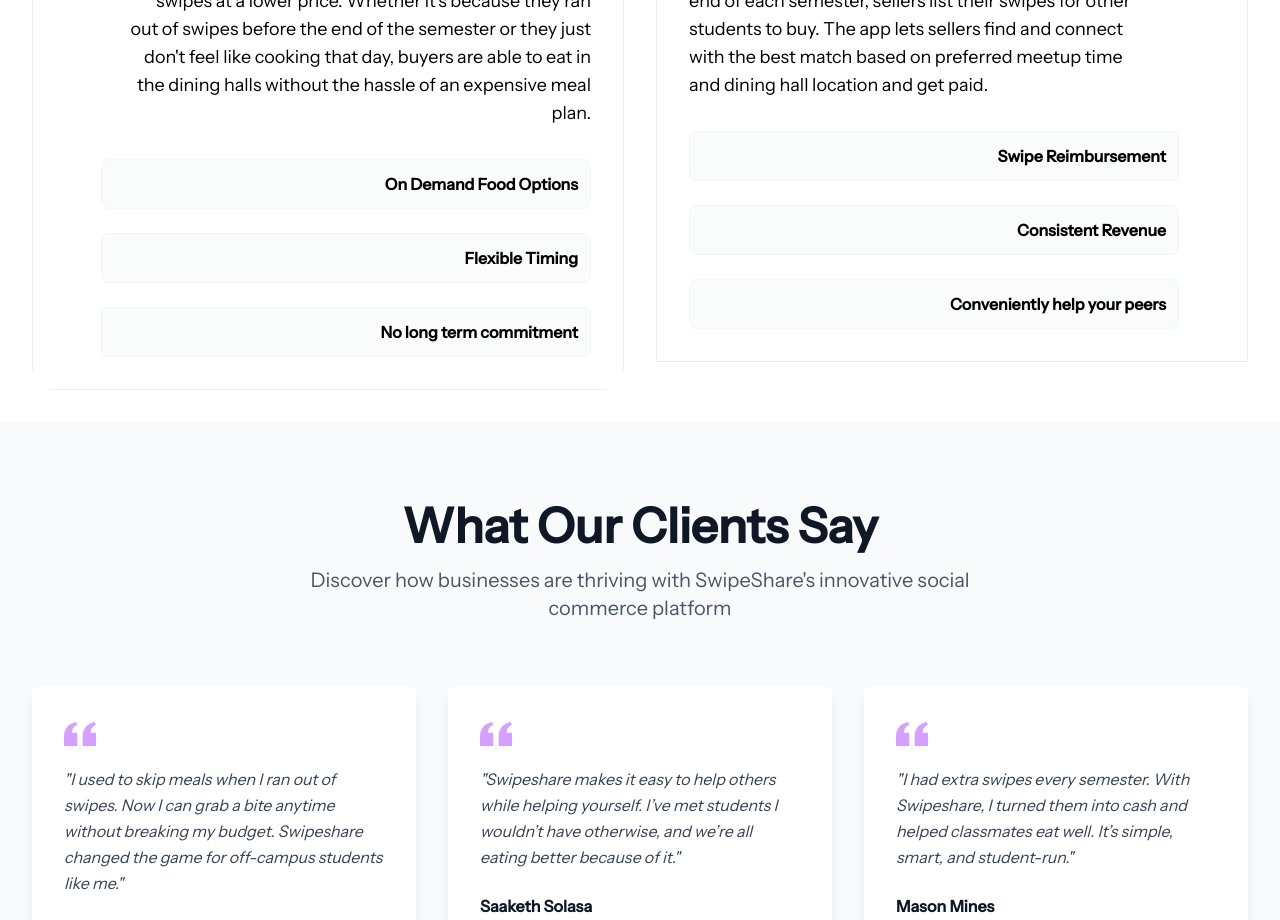
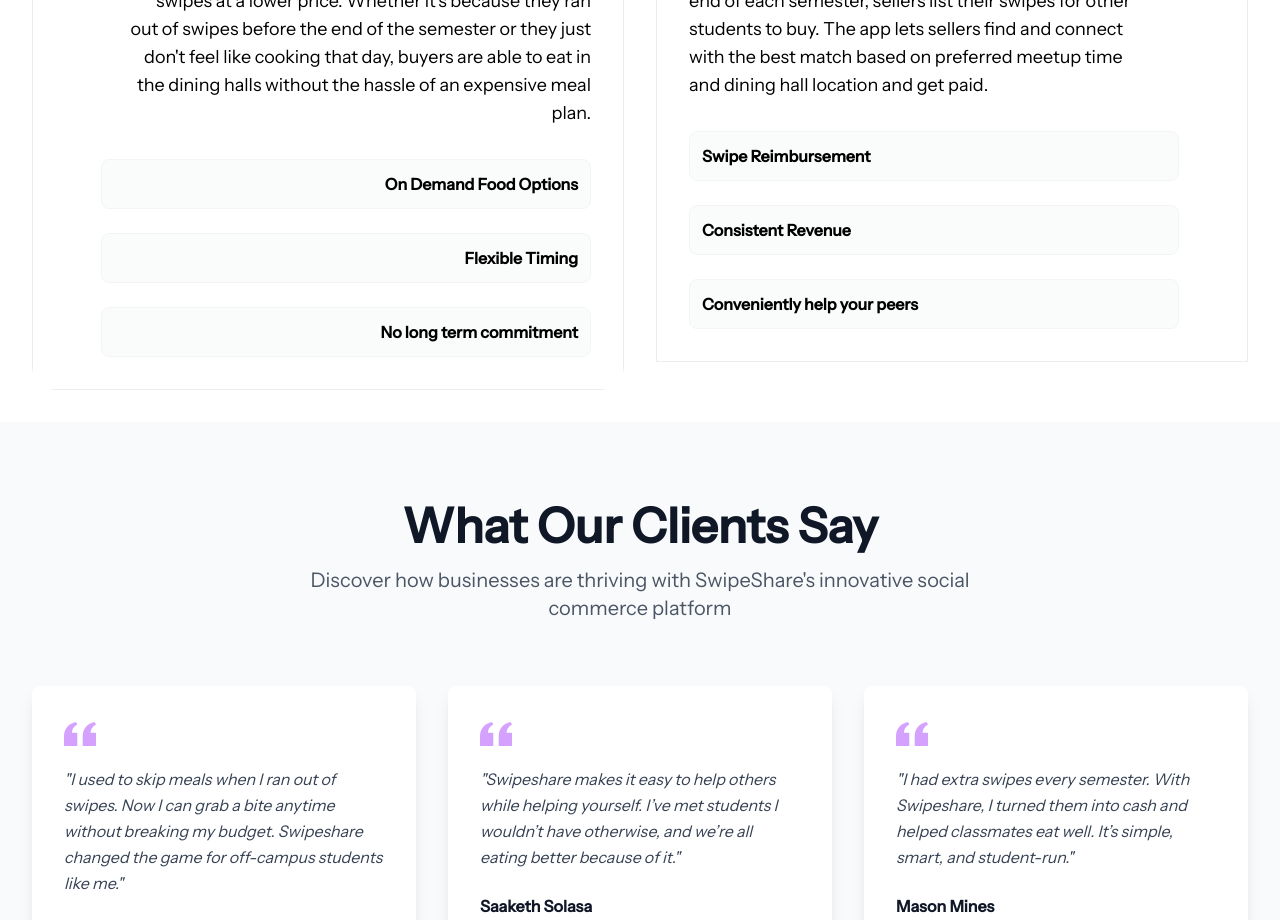
Before and after one commit to aryavenkatesan/SwipeshareWeb, a React (Vite) app in the folder site/: page / in a window 1280 px wide. Shown: the part 4260-5180 px from the top of the page. Built offline with nearby package versions, Linux system fonts and the light colour scheme; no server answers.

Commit message:
text alignment

```diff
--- a/site/src/DetailsSection.tsx
+++ b/site/src/DetailsSection.tsx
@@ -111,7 +111,7 @@
                                 ].map((text, i) => (
                                     <div className="flex items-start gap-3" key={i}>
                                         <div className="flex-1">
-                                            <div className="p-3 rounded-lg bg-gray-50/80 backdrop-blur-sm border border-gray-100 text-center sm:text-right">
+                                            <div className="p-3 rounded-lg bg-gray-50/80 backdrop-blur-sm border border-gray-100 text-center sm:text-left">
                                                 <span className="font-semibold text-base">{text}</span>
                                             </div>
                                         </div>
```
